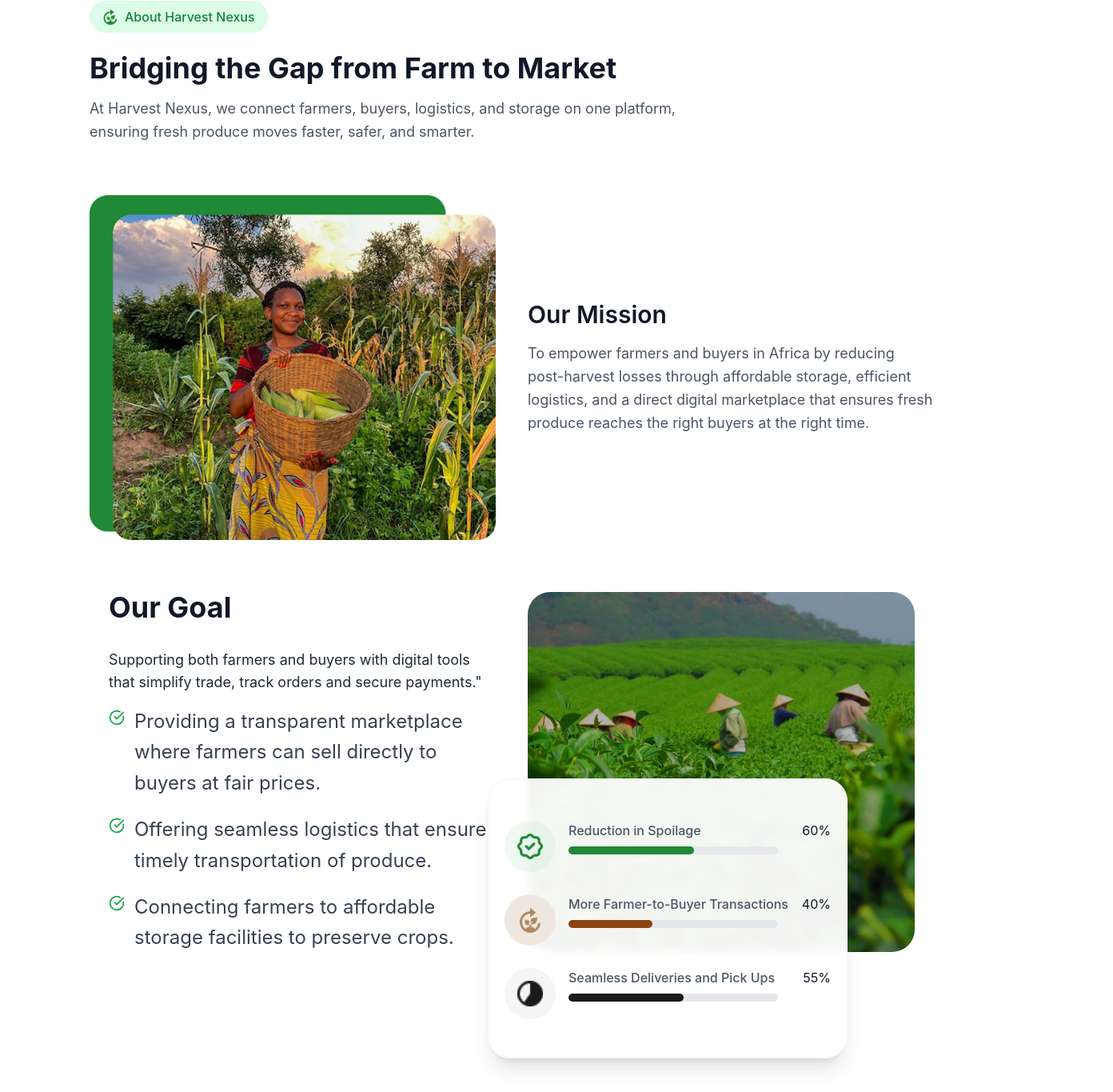
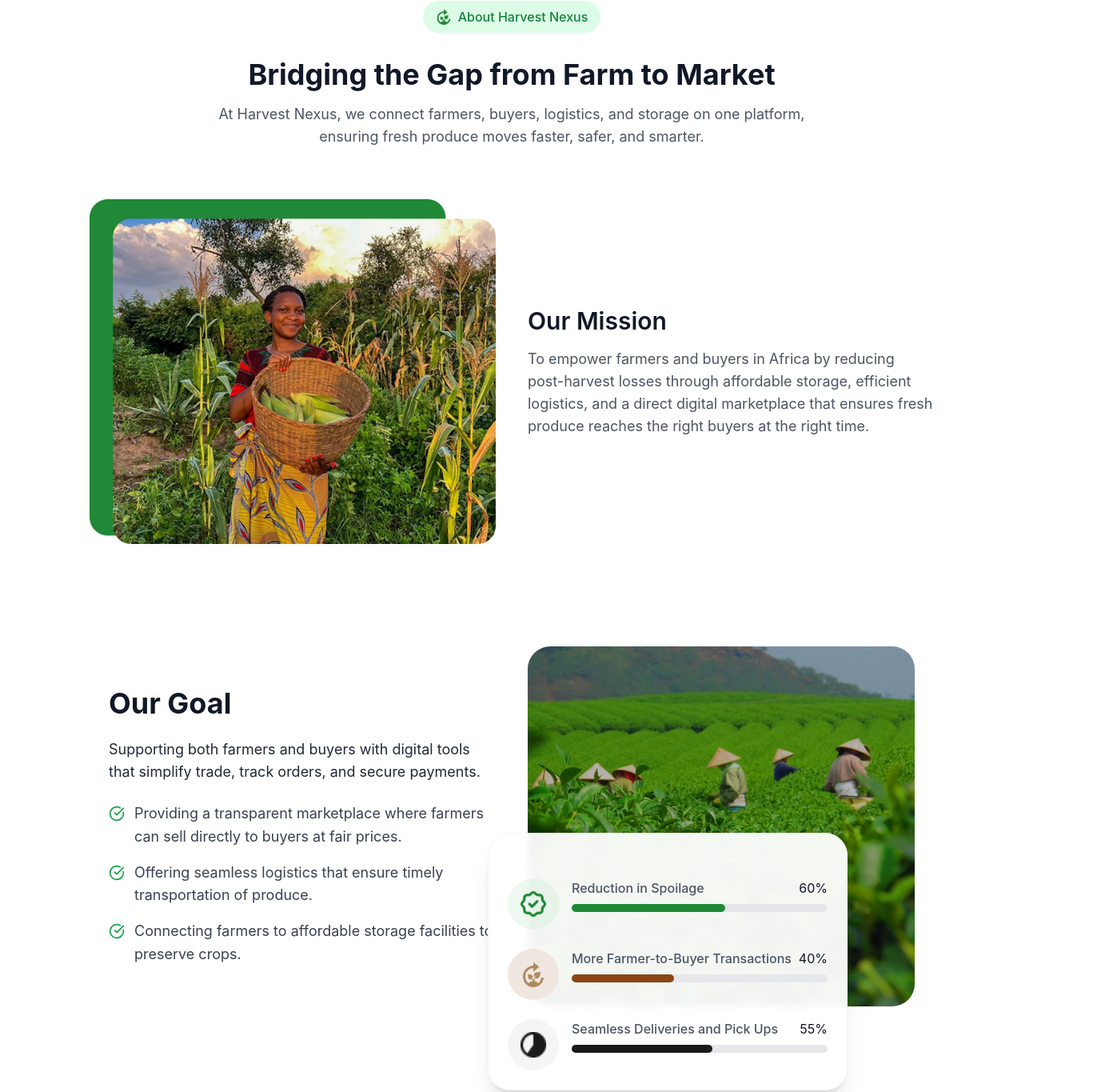
Before and after one commit to HarvestNexus/harvest_hub_live, a React (Vite) app: page / in a window 1280 px wide. Shown: the part 879-2244 px from the top of the page at 80% size, 1392 px wide, since content can reach past the window. Built offline with nearby package versions, Linux system fonts and the light colour scheme.

Commit message:
refactor: update links in Footer component and improve FAQ layout and styling

```diff
--- a/src/components/Footer.tsx
+++ b/src/components/Footer.tsx
@@ -34,7 +34,7 @@ const Footer: React.FC = () => {
           <h3 className="font-semibold mb-3">Quick links</h3>
           <ul className="space-y-2 text-sm">
             <li><Link to="/buyers" className="hover:underline">Buyers</Link></li>
-            <li><Link to="/farmers" className="hover:underline">Farmers</Link></li>
+            <li><Link to="/farmer" className="hover:underline">Farmers</Link></li>
             <li><Link to="/marketplace" className="hover:underline">Marketplace</Link></li>
             <li><Link to="/logistics" className="hover:underline">Logistics</Link></li>
             <li><Link to="/storage" className="hover:underline">Storage facilities</Link></li>
--- a/src/pages/Faq/FAQItem.tsx
+++ b/src/pages/Faq/FAQItem.tsx
@@ -11,38 +11,49 @@ export default function FAQItem({ question, answer }: FAQItemProps) {
 
   return (
     <div
-            className={`transition-all duration-500 ease-in-out ${isOpen
-                    ? "bg-white border rounded-md shadow-sm my-4"
+      className={`transition-all duration-500 ease-in-out ${
+        isOpen
+          ? "bg-white border rounded-lg shadow-md my-4"
           : "bg-transparent border-b border-gray-200"
       }`}
     >
+
       <button
         onClick={() => setIsOpen(!isOpen)}
-                className="w-full flex justify-between items-center text-left py-6 px-6 focus:outline-none"
+        className="w-full flex justify-between items-center text-left py-4 sm:py-5 md:py-6 px-4 sm:px-6 focus:outline-none"
       >
-                <span className="text-lg font-semibold text-gray-900">{question}</span>
+        <span className="text-base sm:text-lg md:text-xl font-semibold text-gray-900 leading-snug">
+          {question}
+        </span>
 
         <span
-                    className={`flex items-center justify-center w-10 h-10 rounded-full transition-all duration-500 ease-in-out ${isOpen
+          className={`flex items-center justify-center w-8 h-8 sm:w-9 sm:h-9 md:w-10 md:h-10 rounded-full transition-all duration-500 ease-in-out ${
+            isOpen
               ? "bg-[#208836] text-white rotate-180"
               : "bg-gray-100 text-gray-700 rotate-0"
           }`}
         >
-                    {isOpen ? <ChevronUp size={20} /> : <ChevronDown size={20} />}
+          {isOpen ? <ChevronUp size={18} /> : <ChevronDown size={18} />}
         </span>
       </button>
 
+
       {isOpen && (
-                <div className="px-6">
-                    <div className="border-t border-gray-400"></div>
+        <div className="px-4 sm:px-6">
+          <div className="border-t border-gray-300"></div>
         </div>
       )}
 
       <div
-                className={`px-6 pb-6 text-gray-700 text-base overflow-hidden transition-all duration-700 ease-in-out ${isOpen ? "max-h-[240px] opacity-100 pt-4" : "max-h-0 opacity-0"
+        className={`px-4 sm:px-6 pb-4 sm:pb-5 md:pb-6 text-gray-700 text-sm sm:text-base overflow-hidden transition-all duration-700 ease-in-out ${
+          isOpen
+            ? "max-h-[300px] opacity-100 pt-3 sm:pt-4"
+            : "max-h-0 opacity-0"
         }`}
       >
-                <p className="transition-opacity duration-700 ease-in-out">{answer}</p>
+        <p className="transition-opacity duration-700 ease-in-out leading-relaxed">
+          {answer}
+        </p>
       </div>
     </div>
   );
--- a/src/pages/Faq/index.tsx
+++ b/src/pages/Faq/index.tsx
@@ -6,11 +6,19 @@ import Navbar from "../../components/Navbar";
 const Home: React.FC = () => {
   return (
     <>
-     <div className="absolute top-2 left-0 w-full z-20 bg-transparent">
-        <Navbar />
+      <div className="fixed top-0 left-0 w-full z-20 bg-white/90 backdrop-blur-md shadow-sm">
+        <div className="px-4 sm:px-6 md:px-10">
+          <Navbar />
+        </div>
       </div>
-      <FAQPage />
-      <Footer />
+      <main className="pt-20 sm:pt-24 md:pt-28">
+        <div className="px-4 sm:px-6 md:px-10">
+          <FAQPage />
+        </div>
+      </main>
+      <footer className="mt-10 sm:mt-16 md:mt-20">
+        <Footer />
+      </footer>
     </>
   );
 };
--- a/src/pages/General-landing-page/About/About.tsx
+++ b/src/pages/General-landing-page/About/About.tsx
@@ -3,39 +3,41 @@ import GoalSection from "./GoalSection";
 
 export default function AboutSection() {
   return (
-    <section className="w-full flex flex-col items-center justify-center py-20 px-6 md:px-16 lg:px-28 bg-white">
-      <div className="flex items-center justify-center md:justify-start w-full max-w-6xl mb-6">
-        <span className="flex items-center gap-2 bg-green-100 text-green-700 font-medium px-4 py-2 rounded-full">
+    <section className="w-full flex flex-col items-center justify-center py-12 sm:py-16 md:py-20 px-4 sm:px-6 md:px-16 lg:px-28 bg-white">
+      <div className="flex items-center justify-center w-full max-w-6xl mb-6 sm:mb-8">
+        <span className="flex items-center gap-2 bg-green-100 text-green-700 font-medium px-3 sm:px-4 py-1.5 sm:py-2 rounded-full text-sm sm:text-base">
           <img
             src="/images/Vector.png"
             alt="Leaf icon"
-            className="w-5 h-5 object-contain"
+            className="w-4 h-4 sm:w-5 sm:h-5 object-contain"
           />
           About Harvest Nexus
         </span>
       </div>
-      <div className="w-full max-w-6xl text-center md:text-left mb-16">
-        <h2 className="text-3xl md:text-4xl font-bold text-gray-900 mb-4">
+
+      <div className="w-full max-w-6xl text-center mb-12 sm:mb-16">
+        <h2 className="text-2xl sm:text-3xl md:text-4xl font-bold text-gray-900 mb-3 sm:mb-4 px-2 sm:px-0">
           Bridging the Gap from Farm to Market
         </h2>
-        <p className="text-gray-600 text-lg leading-relaxed max-w-3xl">
+        <p className="text-gray-600 text-base sm:text-lg leading-relaxed max-w-3xl mx-auto px-2 sm:px-0">
           At Harvest Nexus, we connect farmers, buyers, logistics,
-           and storage on one platform, ensuring fresh produce moves faster, safer, and smarter.
+          and storage on one platform, ensuring fresh produce moves faster, safer, and smarter.
         </p>
       </div>
-      <div className="w-full max-w-6xl grid md:grid-cols-2 gap-10 items-center">
-        <div className="relative">
+
+      <div className="w-full max-w-6xl grid grid-cols-1 md:grid-cols-2 gap-8 sm:gap-10 items-center">
+        <div className="relative order-2 md:order-1">
           <img
             src="/images/About-Image.png"
             alt="Farmer with basket"
-            className="object-cover w-full relative z-10"
+            className="object-cover w-full h-auto relative z-10 rounded-lg"
           />
         </div>
-        <div>
-          <h3 className="text-2xl md:text-3xl font-semibold text-gray-900 mb-4">
+        <div className="order-1 md:order-2 text-center md:text-left">
+          <h3 className="text-xl sm:text-2xl md:text-3xl font-semibold text-gray-900 mb-3 sm:mb-4">
             Our Mission
           </h3>
-          <p className="text-gray-600 text-lg leading-relaxed">
+          <p className="text-gray-600 text-base sm:text-lg leading-relaxed">
             To empower farmers and buyers in Africa by reducing post-harvest
             losses through affordable storage, efficient logistics, and a direct
             digital marketplace that ensures fresh produce reaches the right
@@ -43,8 +45,10 @@ export default function AboutSection() {
           </p>
         </div>
       </div>
+
+      <div className="w-full max-w-6xl mt-12 sm:mt-16">
         <GoalSection />
+      </div>
     </section>
-
   );
 }
--- a/src/pages/General-landing-page/About/GoalSection.tsx
+++ b/src/pages/General-landing-page/About/GoalSection.tsx
@@ -15,7 +15,7 @@ const GoalSection: React.FC = () => {
       barColor: "#208836",
       circleColor: "#C7EBCF4D",
       vectorImage: "/images/Vector3.png",
-      iconColor: "#208836"
+      iconColor: "#208836",
     },
     {
       label: "More Farmer-to-Buyer Transactions",
@@ -23,7 +23,7 @@ const GoalSection: React.FC = () => {
       barColor: "#8B4513",
       circleColor: "#EFE7DF",
       vectorImage: "/images/Vector2.png",
-      iconColor: "#8B4513"
+      iconColor: "#8B4513",
     },
     {
       label: "Seamless Deliveries and Pick Ups",
@@ -31,7 +31,7 @@ const GoalSection: React.FC = () => {
       barColor: "#1A1A1A",
       circleColor: "#F5F5F5",
       vectorImage: "/images/Group.png",
-      iconColor: "#1A1A1A"
+      iconColor: "#1A1A1A",
     },
   ];
 
@@ -39,24 +39,29 @@ const GoalSection: React.FC = () => {
     <section className="bg-white py-16">
       <div className="container mx-auto px-6 flex flex-col items-center">
         <div className="grid grid-cols-1 md:grid-cols-2 items-center gap-10 max-w-6xl">
+
           <div>
-            <h2 className="text-3xl md:text-4xl font-bold text-gray-900 mb-8">Our Goal</h2>
-            <h2 className="text-lg md:text-md text-gray-800 mb-4"> Supporting both farmers and buyers with digital tools that
-              simplify trade,
-              track orders and secure payments."</h2>
-            <ul className="space-y-5">
+            <h2 className="text-3xl md:text-4xl font-bold text-gray-900 mb-6 text-center md:text-left">
+              Our Goal
+            </h2>
+            <h2 className="text-base sm:text-lg text-gray-800 mb-6 text-center md:text-left">
+              Supporting both farmers and buyers with digital tools that simplify
+              trade, track orders, and secure payments.
+            </h2>
+            <ul className="space-y-4">
               {goals.map((goal, i) => (
                 <li key={i} className="flex items-start gap-3">
-                  <CheckCircle className="text-green-600 flex-shrink-0 mt-1" size={20} />
+                  <CheckCircle
+                    className="text-green-600 flex-shrink-0 mt-1"
+                    size={20}
+                  />
                   <p
                     className="text-gray-700"
                     style={{
-
                       fontWeight: 400,
-                      fontStyle: 'normal',
-                      fontSize: '24px',
-                      lineHeight: '160%',
-                      letterSpacing: '0%'
+                      fontStyle: "normal",
+                      fontSize: "18px",
+                      lineHeight: "160%",
                     }}
                   >
                     {goal}
@@ -69,70 +74,53 @@ const GoalSection: React.FC = () => {
             <img
               src="/images/about2.png"
               alt="Farmers working in field"
-              className="object-cover"
-              style={{
-                width: '550px',
-                height: '450px',
-                borderRadius: '28px',
-                opacity: 1,
-              }}
+              className="object-cover w-full sm:w-[400px] md:w-[550px] h-auto sm:h-[350px] md:h-[450px] rounded-[28px]"
             />
-            <div
-              className="absolute bg-white/95 shadow-xl backdrop-blur-sm border border-gray-100"
-              style={{
-                width: '450px',
-                height: '350px',
-                borderRadius: '28px',
-                opacity: 1,
-                top: '233px',
-                gap: '28px',
-                borderWidth: '1px',
-                padding: '20px',
-                left: '-50px'
-              }}
-            >
-
-              <div className="pt-8">
-                {stats.map((stat, i) => {
-                  return (
-                    <div key={i} className="mb-7 last:mb-0">
-                      <div className="flex items-start gap-4">
 
             <div
-                          className="flex-shrink-0 w-16 h-16 rounded-full flex items-center justify-center"
+              className="absolute bg-white/95 shadow-xl backdrop-blur-sm border border-gray-100 p-5 sm:p-6 rounded-[28px]
+              left-1/2 transform -translate-x-1/2 md:translate-x-0 md:left-[-50px]
+              w-[90%] sm:w-[380px] md:w-[450px]
+              top-[65%] sm:top-[230px] md:top-[233px]"
+            >
+              <div className="pt-4 sm:pt-8">
+                {stats.map((stat, i) => (
+                  <div key={i} className="mb-6 last:mb-0">
+                    <div className="flex items-start gap-4">
+                      <div
+                        className="flex-shrink-0 w-14 h-14 sm:w-16 sm:h-16 rounded-full flex items-center justify-center"
                         style={{ backgroundColor: stat.circleColor }}
                       >
                         <img
                           src={stat.vectorImage}
                           alt={stat.label}
-                            className="w-8 h-8 object-contain"
-                            style={{ color: stat.iconColor }}
+                          className="w-7 h-7 sm:w-8 sm:h-8 object-contain"
                         />
                       </div>
 
-
                       <div className="flex-1">
-
                         <div className="flex justify-between items-center mb-2">
-                            <span className="text-base font-medium text-gray-600">{stat.label}</span>
-                            <span className="text-base  text-gray-900 ml-4">{stat.value}%</span>
+                          <span className="text-sm sm:text-base font-medium text-gray-600">
+                            {stat.label}
+                          </span>
+                          <span className="text-sm sm:text-base text-gray-900 ml-2">
+                            {stat.value}%
+                          </span>
                         </div>
 
-
-                          <div className="w-4/5 bg-gray-200 rounded-full h-2.5">
+                        <div className="w-full bg-gray-200 rounded-full h-2.5">
                           <div
                             className="h-2.5 rounded-full transition-all duration-1000 ease-out"
                             style={{
                               width: `${stat.value}%`,
-                                backgroundColor: stat.barColor
+                              backgroundColor: stat.barColor,
                             }}
                           ></div>
                         </div>
                       </div>
                     </div>
                   </div>
-                  );
-                })}
+                ))}
               </div>
             </div>
           </div>
--- a/src/pages/General-landing-page/Benefits/Slide.tsx
+++ b/src/pages/General-landing-page/Benefits/Slide.tsx
@@ -18,53 +18,47 @@ export default function TwoSlideSection() {
   }, []);
 
   return (
-    <div
-      className="relative mx-auto overflow-hidden rounded-2xl mt-16"
-      style={{
-        width: "1280px",
-        height: "584px",
-      }}
-    >
-
+    <div className="relative w-full max-w-7xl mx-auto overflow-hidden rounded-xl sm:rounded-2xl mt-8 sm:mt-16 px-4 sm:px-6 lg:px-8">
+      <div className="relative w-full h-[400px] sm:h-[500px] lg:h-[600px] xl:h-[650px]">
         {slides.map((slide, index) => (
           <div
             key={index}
-          className={`absolute inset-0 transition-all duration-1000 ease-in-out ${index === current
+            className={`absolute inset-0 transition-all duration-1000 ease-in-out ${
+              index === current
                 ? "opacity-100 translate-x-0 z-20"
                 : "opacity-0 translate-x-full z-10"
             }`}
           >
-
             <div className="absolute inset-0">
               <img
                 src={slide.image}
                 alt={`Slide ${index + 1}`}
-              className="w-full h-full object-cover rounded-2xl brightness-50"
+                className="w-full h-full object-cover rounded-xl sm:rounded-2xl brightness-50"
               />
-
-            <div className="absolute inset-0 bg-black/60 rounded-2xl" />
+              <div className="absolute inset-0 bg-black/60 rounded-xl sm:rounded-2xl" />
             </div>
           </div>
         ))}
 
-      <div className="absolute inset-0 z-40 flex flex-col items-center justify-center text-center text-white space-y-10 px-6">
+        <div className="absolute inset-0 z-40 flex flex-col items-center justify-center text-center text-white space-y-8 sm:space-y-10 lg:space-y-12 px-4 sm:px-6">
           <h2
-          className="text-4xl font-bold text-white leading-relaxed drop-shadow-lg"
+            className="text-3xl sm:text-4xl lg:text-5xl xl:text-6xl font-bold text-white leading-tight sm:leading-relaxed drop-shadow-lg max-w-5xl mx-auto"
             style={{
               fontFamily: "Nunito Sans",
               fontWeight: 700,
             }}
           >
-          Ready To Sell Directly Or Get Fresh <br /> Produce
+            Ready To Sell Directly Or Get Fresh Produce
           </h2>
 
           <button
-          className="flex items-center justify-center gap-4 bg-green-700 text-white font-medium rounded-xl px-10 py-4 transition-all duration-300 hover:bg-[#AD895F] shadow-lg"
-          style={{ width: "271px", height: "67px" }}
+            className="flex items-center justify-center gap-3 bg-green-700 text-white font-medium rounded-xl px-8 py-4 transition-all duration-300 hover:bg-[#AD895F] shadow-lg w-full max-w-xs sm:max-w-none sm:w-auto text-base sm:text-lg"
+            style={{ minHeight: "55px", maxWidth: "280px" }}
           >
-          <span className="text-base">Get Started Now</span>
-          <ArrowRightCircle size={22} />
+            <span>Get Started Now</span>
+            <ArrowRightCircle size={20} />
           </button>
+        </div>
       </div>
     </div>
   );
--- a/src/pages/General-landing-page/Footer.tsx
+++ b/src/pages/General-landing-page/Footer.tsx
@@ -34,7 +34,7 @@ const Footer: React.FC = () => {
           <h3 className="font-semibold mb-3">Quick links</h3>
           <ul className="space-y-2 text-sm">
             <li><Link to="/buyers" className="hover:underline">Buyers</Link></li>
-            <li><Link to="/farmers" className="hover:underline">Farmers</Link></li>
+            <li><Link to="/farmer" className="hover:underline">Farmers</Link></li>
             <li><Link to="/marketplace" className="hover:underline">Marketplace</Link></li>
             <li><Link to="/logistics" className="hover:underline">Logistics</Link></li>
             <li><Link to="/storage" className="hover:underline">Storage facilities</Link></li>
--- a/src/pages/General-landing-page/Hero/Hero.tsx
+++ b/src/pages/General-landing-page/Hero/Hero.tsx
@@ -3,11 +3,20 @@ import Carousel from "./Carousel";
 
 export default function Hero() {
   return (
-    <section id="home" className="relative w-full h-screen">
-      <Carousel />
-      <div className="absolute top-5 left-0 w-full z-20 bg-transparent">
+    <section
+      id="home"
+      className="relative w-full h-[100vh] min-h-[500px] flex flex-col"
+    >
+      <div className="absolute inset-0 w-full h-full">
+        <Carousel />
+      </div>
+
+      <div
+        className="absolute top-0 left-0 w-full z-20 bg-transparent px-4 sm:px-6 md:px-10 py-4"
+      >
         <Navbar />
       </div>
+      <div className="absolute inset-0 bg-black/20 md:bg-transparent pointer-events-none" />
     </section>
   );
 }
```
Also changed, not shown: src/pages/Faq/FAQ.tsx (+37 -32 lines). Lines whose indentation alone changed are shown as unchanged.
